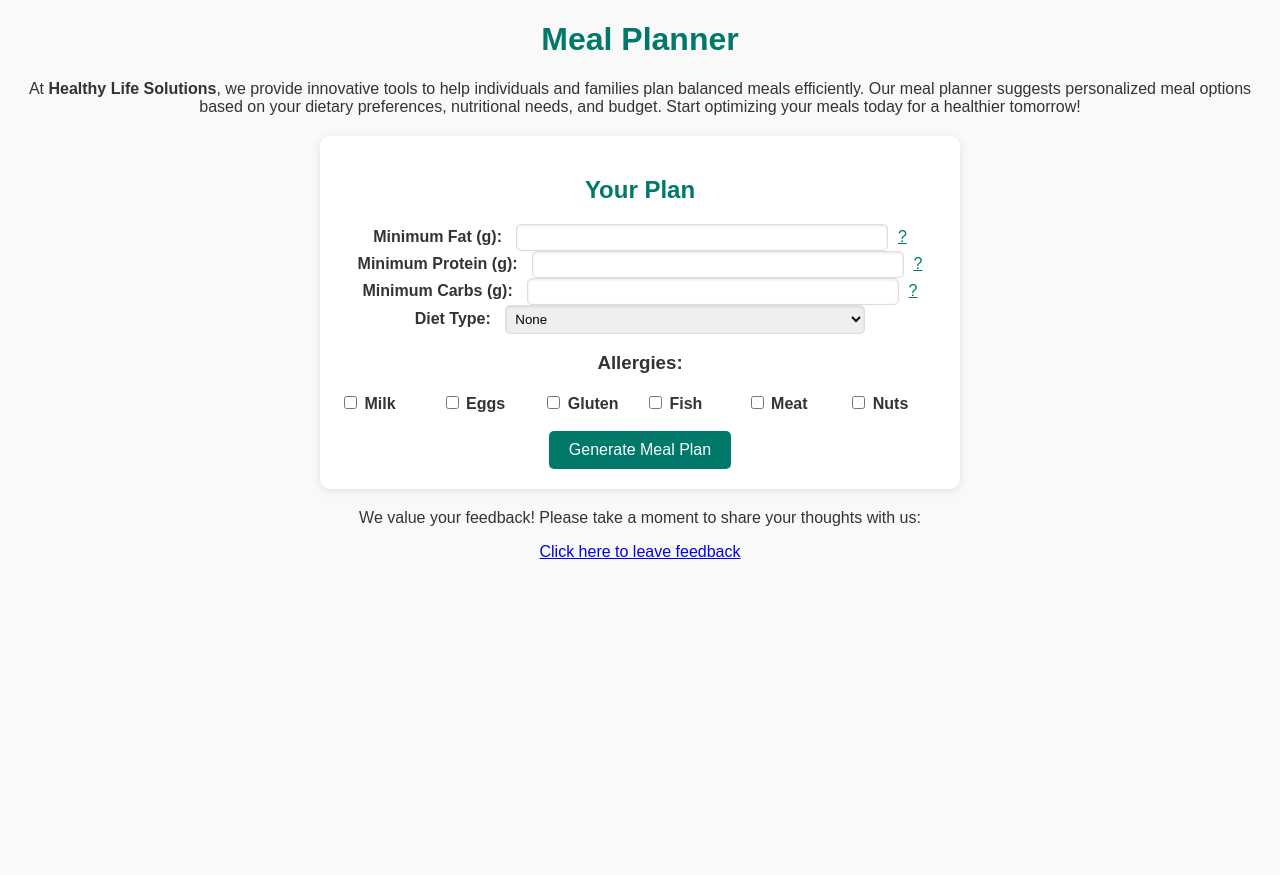
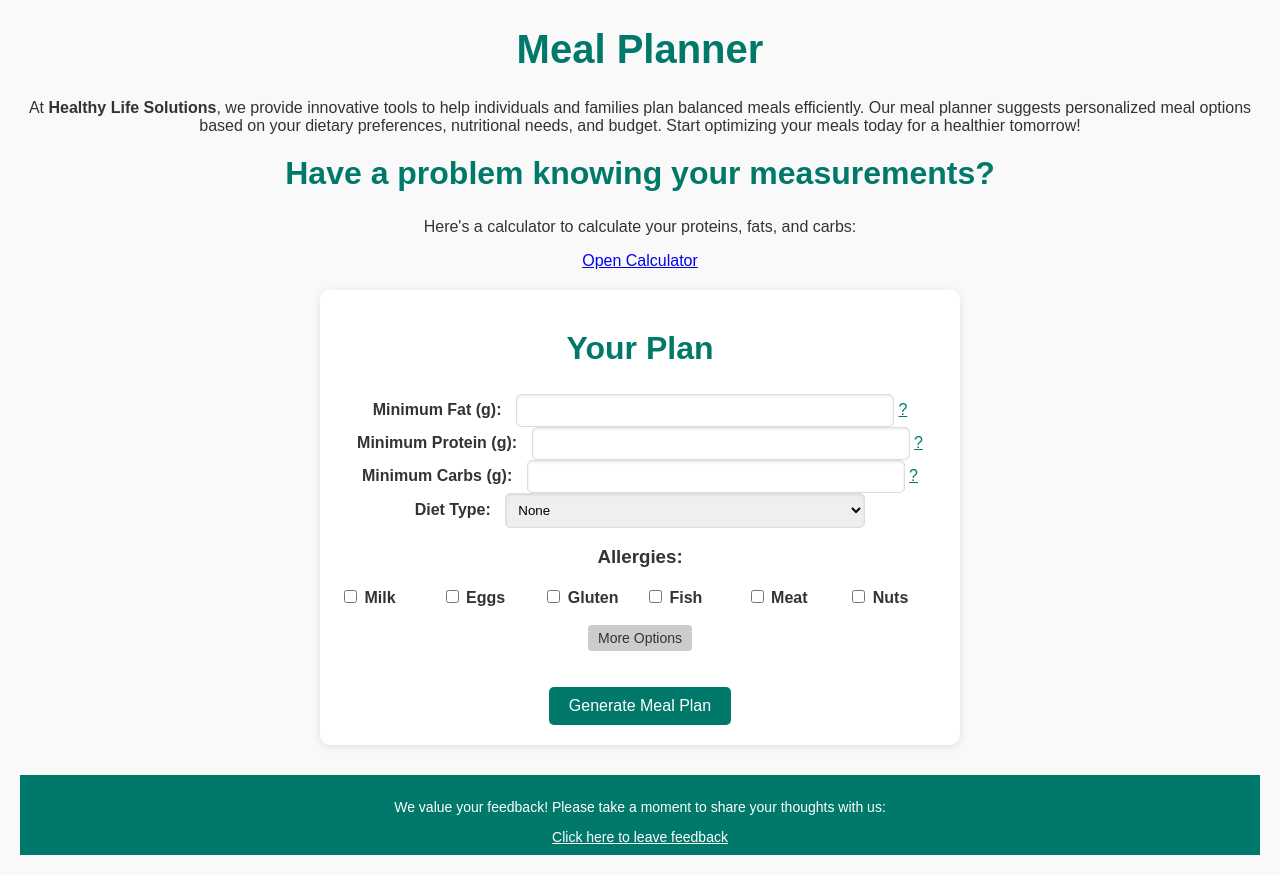
Before and after one commit to PickleJuice735/meal-planner-new, a Flask app: page / in a window 1280 px wide. Shown: the part 38-913 px from the top of the page. Before the commit the page ends 597 px from the top, so only its background shows below. Run offline with Flask 3, Linux system fonts and the light colour scheme; parts of the project's set-up code (start-up, migrations or seed data) failed here and were passed over.

Commit message:
New Functions

```diff
--- a/src/app.py
+++ b/src/app.py
@@ -8,13 +8,71 @@ from threading import Timer
 # Initialize Flask app
 app = Flask(__name__)
 
+# Nutrient calculator logic
+def calculate_nutrient_needs(weight_kg, height_cm, age, sex, activity_level):
+    # Calculate Basal Energy Expenditure (BEE) using Harris-Benedict Equation
+    if sex == 'male':
+        bee = 66.5 + (13.8 * weight_kg) + (5.0 * height_cm) - (6.8 * age)
+    elif sex == 'female':
+        bee = 655.1 + (9.6 * weight_kg) + (1.9 * height_cm) - (4.7 * age)
+    else:
+        return None
+
+    # Adjust BEE for activity level
+    total_calories = bee * activity_level
+
+    # Protein needs (0.8 to 1.0 g per kg of body weight)
+    protein_min = 0.8 * weight_kg
+    protein_max = 1.0 * weight_kg
+
+    # Fat needs (30% of total daily calories)
+    fat_calories = 0.30 * total_calories
+    fat_grams = fat_calories / 9  # 1 gram of fat = 9 calories
+
+    # Carbohydrate needs (45% to 65% of total daily calories)
+    carb_min_calories = 0.45 * total_calories
+    carb_max_calories = 0.65 * total_calories
+    carb_min_grams = carb_min_calories / 4  # 1 gram of carbohydrate = 4 calories
+    carb_max_grams = carb_max_calories / 4
+
+    return {
+        'total_calories': total_calories,
+        'fat_g': fat_grams,
+        'protein_min_g': protein_min,
+        'protein_max_g': protein_max,
+        'carb_min_g': carb_min_grams,
+        'carb_max_g': carb_max_grams
+    }
+
+# Route for the nutrient calculator
+@app.route('/calculator', methods=['GET', 'POST'])
+def calculator():
+    result = None
+    if request.method == 'POST':
+        try:
+            weight_kg = float(request.form['weight_kg'])
+            height_cm = float(request.form['height_cm'])
+            age = int(request.form['age'])
+            sex = request.form['sex']
+            activity_level = float(request.form['activity_level'])
+
+            if weight_kg > 0 and height_cm > 0 and age > 0 and activity_level > 0:
+                result = calculate_nutrient_needs(weight_kg, height_cm, age, sex, activity_level)
+            else:
+                result = "Please enter valid values greater than zero."
+        except ValueError:
+            result = "Invalid input. Please ensure all fields are filled correctly."
+    return render_template('calculator.html', result=result)
+
 # Load the food database
-FOODS = pd.read_csv('src/food_test.csv')
+FOODS = pd.read_csv('food_test.csv')
 
 @app.route('/')
 def home():
     """Render the homepage with the input form."""
-    return render_template('index.html')
+    # Pass the list of foods to populate the dropdown options
+    food_names = FOODS['name'].tolist()
+    return render_template('index.html', food_names=food_names)
 
 @app.route('/about.html')
 def about():
@@ -44,6 +102,10 @@ def generate_meal_plan():
             "Nuts": request.form.get('nuts') == 'on'
         }
 
+        # Retrieve scroll-down selections for including and excluding foods
+        include_foods = request.form.getlist('include_foods')
+        exclude_foods = request.form.getlist('exclude_foods')
+
         # Filter foods based on dietary preferences
         foods = FOODS.copy()
         if diet_type == 'vegan':
@@ -60,9 +122,23 @@ def generate_meal_plan():
             if has_allergy:
                 foods = foods[foods[f"contains_{allergy.lower()}"] == False]
 
+        # Exclude foods from the exclude_foods list
+        if exclude_foods:
+            foods = foods[~foods['name'].isin(exclude_foods)]
+
+        # Ensure foods are available for optimization
+        if foods.empty:
+            return "No foods available based on your selections. Please adjust your preferences."
+
         # Create the LP problem
         prob = LpProblem("Meal Planning", LpMinimize)
         food_vars = LpVariable.dicts("Food", foods.index, lowBound=0, cat='Continuous')
+
+        # Force inclusion of foods in the include_foods list
+        if include_foods:
+            included_indices = foods[foods['name'].isin(include_foods)].index
+            for idx in included_indices:
+                prob += food_vars[idx] >= 1  # Ensure at least 1 serving of each included food
 
         # Objective: Minimize the total price
         prob += lpSum([food_vars[i] * foods.loc[i, 'price'] for i in foods.index])
@@ -116,7 +192,6 @@ def generate_meal_plan():
 
 if __name__ == '__main__':
     # Only open the browser if running in the main process
-    import os
     if os.environ.get("WERKZEUG_RUN_MAIN") == "true":
         Timer(1, open_browser).start()
     app.run(debug=True)
--- a/src/static/styles.css
+++ b/src/static/styles.css
@@ -8,11 +8,17 @@ body {
 }
 
 /* Heading styling */
+h1, h2 {
+    color: #00796b; /* Dark turquoise for headings */
+}
+
 h1 {
-    color: #00796b; /* Dark turquoise */
+    font-size: 2.5em;
 }
+
 h2 {
-color: #00796b; /* Dark turquoise */
+    font-size: 2em;
+    margin-top: 20px;
 }
 
 /* Team container */
@@ -65,9 +71,9 @@ form {
 /* Flexbox container for form rows */
 .form-row {
     display: flex;
-    align-items: center; /* Aligns label and input vertically */
+    align-items: center; /* Align label and input vertically */
     justify-content: space-between;
-    margin-bottom: 15px; /* Spacing between rows */
+    margin-bottom: 15px; /* Space between rows */
 }
 
 /* Label styling */
@@ -76,25 +82,26 @@ label {
     font-weight: bold;
     white-space: nowrap;
     flex: 1;
-    text-align: left; /* Aligns label text to the left */
+    text-align: left;
 }
 
 /* Input and select styling */
-input[type="number"], select {
-    width: 60%; /* Adjust width for consistent layout */
-    padding: 5px;
+input[type="number"],
+select {
+    width: 60%; /* Consistent width for inputs and selects */
+    padding: 8px;
     border: 1px solid #ddd;
     border-radius: 5px;
     box-shadow: inset 0 1px 3px rgba(0, 0, 0, 0.1);
-    flex: 2;
-    align: right;
 }
 
 /* Tooltip styling */
 .tooltip {
     position: relative;
     display: inline-block;
-    margin-left: 5px;
+    cursor: pointer;
+    color: #00796b; /* Match the heading color */
+    text-decoration: underline;
 }
 
 .tooltip .tooltiptext {
@@ -129,7 +136,8 @@ input[type="number"], select {
 }
 
 /* Button styling */
-button[type="submit"] {
+button[type="submit"],
+button.button {
     background-color: #00796b;
     color: #ffffff;
     border: none;
@@ -137,40 +145,74 @@ button[type="submit"] {
     border-radius: 5px;
     font-size: 16px;
     cursor: pointer;
+    transition: background-color 0.3s ease;
+}
+
+button[type="submit"]:hover,
+button.button:hover {
+    background-color: #00594d;
+}
+
+/* Styling for multi-select dropdowns */
+select[multiple] {
+    width: 100%;
+    height: 150px;
+    border: 1px solid #ddd;
+    border-radius: 8px;
+    padding: 5px;
+    background-color: #f9f9f9;
+    color: #333;
+    font-size: 14px;
+    overflow-y: auto;
+}
+
+select[multiple] option {
+    padding: 5px;
+    background-color: #ffffff;
+    color: #333;
+}
+
+/* Notes or additional information styling */
+.note {
+    font-size: 12px;
+    color: #555;
+    margin-top: 5px;
+}
+
+/* Footer Styling */
+footer {
+    margin-top: 30px;
+    padding: 10px 0;
+    background-color: #00796b;
+    color: #ffffff;
+    text-align: center;
+    font-size: 14px;
+}
+
+footer a.feedback-link {
+    color: #fff;
+    text-decoration: underline;
+}
+
+footer a.feedback-link:hover {
+    color: #cce7e4;
+}
+.hidden {
+    display: none;
+}
+/* Styling for the "More Options" button */
+#toggle-options {
+    background-color: #cccccc; /* Light gray */
+    color: #333333; /* Dark gray text */
+    border: none;
+    padding: 5px 10px; /* Smaller padding for a smaller button */
+    border-radius: 4px; /* Slightly rounded corners */
+    font-size: 14px; /* Slightly smaller font size */
+    cursor: pointer;
     transition: background-color 0.3s;
 }
 
-button[type="submit"]:hover {
-    background-color: #00594d;
+/* Hover effect for "More Options" button */
+#toggle-options:hover {
+    background-color: #aaaaaa; /* Darker gray on hover */
 }
-/* Tooltip styling */
-.tooltip {
-    position: relative;
-    display: inline-block;
-    cursor: pointer;
-    color: #00796b; /* Match the heading color */
-    text-decoration: underline;
-}
-
-.tooltip .tooltiptext {
-    visibility: hidden;
-    width: 200px;
-    background-color: #ffffff;
-    color: #333;
-    text-align: center;
-    border-radius: 8px;
-    padding: 10px;
-    position: absolute;
-    z-index: 1;
-    bottom: 125%; /* Position tooltip above the question mark */
-    left: 50%;
-    margin-left: -100px;
-    opacity: 0;
-    transition: opacity 0.3s;
-    box-shadow: 0 2px 8px rgba(0, 0, 0, 0.2);
-}
-
-.tooltip:hover .tooltiptext {
-    visibility: visible;
-    opacity: 1;
-}
--- a/src/templates/index.html
+++ b/src/templates/index.html
@@ -22,9 +22,14 @@
         Start optimizing your meals today for a healthier tomorrow!
     </p>
 
+    <h2>Have a problem knowing your measurements?</h2>
+    <p>Here's a calculator to calculate your proteins, fats, and carbs:</p>
+    <a href="/calculator" target="_blank" class="button">Open Calculator</a>
+
     <!-- Form -->
     <form action="/generate" method="POST">
-     <h2>Your Plan</h2>
+        <h2>Your Plan</h2>
+
         <label for="min_fat">Minimum Fat (g):</label>
         <input type="number" id="min_fat" name="min_fat" required>
         <span class="tooltip">?
@@ -43,7 +48,8 @@
             <span class="tooltiptext">Enter the minimum amount of carbohydrates (in grams) you'd like in your meal plan.</span>
         </span>
 
-        <br><label for="diet_type">Diet Type:</label>
+        <br>
+        <label for="diet_type">Diet Type:</label>
         <select id="diet_type" name="diet_type">
             <option value="none">None</option>
             <option value="vegan">Vegan</option>
@@ -62,7 +68,36 @@
             <label><input type="checkbox" name="nuts"> Nuts</label>
         </div>
 
-        <br><button type="submit">Generate Meal Plan</button>
+        <!-- More Options Section -->
+        <br>
+        <button type="button" id="toggle-options" class="button">More Options</button>
+
+        <div id="additional-options" class="hidden">
+            <br>
+            <label for="include_foods">Foods to Include:</label>
+            <span class="tooltip">?
+                <span class="tooltiptext">Hold Ctrl (Cmd on Mac) and click to select multiple foods to include in your meal plan.</span>
+            </span>
+            <select id="include_foods" name="include_foods" multiple>
+                {% for food in food_names %}
+                <option value="{{ food }}">{{ food }}</option>
+                {% endfor %}
+            </select>
+
+            <br><br>
+            <label for="exclude_foods">Foods to Exclude:</label>
+            <span class="tooltip">?
+                <span class="tooltiptext">Hold Ctrl (Cmd on Mac) and click to select multiple foods to exclude in your meal plan.</span>
+            </span>
+            <select id="exclude_foods" name="exclude_foods" multiple>
+                {% for food in food_names %}
+                <option value="{{ food }}">{{ food }}</option>
+                {% endfor %}
+            </select>
+        </div>
+
+        <br><br><br>
+        <button type="submit">Generate Meal Plan</button>
     </form>
 
     <!-- Footer -->
@@ -72,5 +107,13 @@
             Click here to leave feedback
         </a>
     </footer>
+
+    <!-- JavaScript for toggling visibility -->
+    <script>
+        document.getElementById('toggle-options').addEventListener('click', () => {
+            const optionsDiv = document.getElementById('additional-options');
+            optionsDiv.classList.toggle('hidden');
+        });
+    </script>
 </body>
 </html>
```
Also changed, not shown: src/templates/calculator.html (added, +59 -0 lines).
